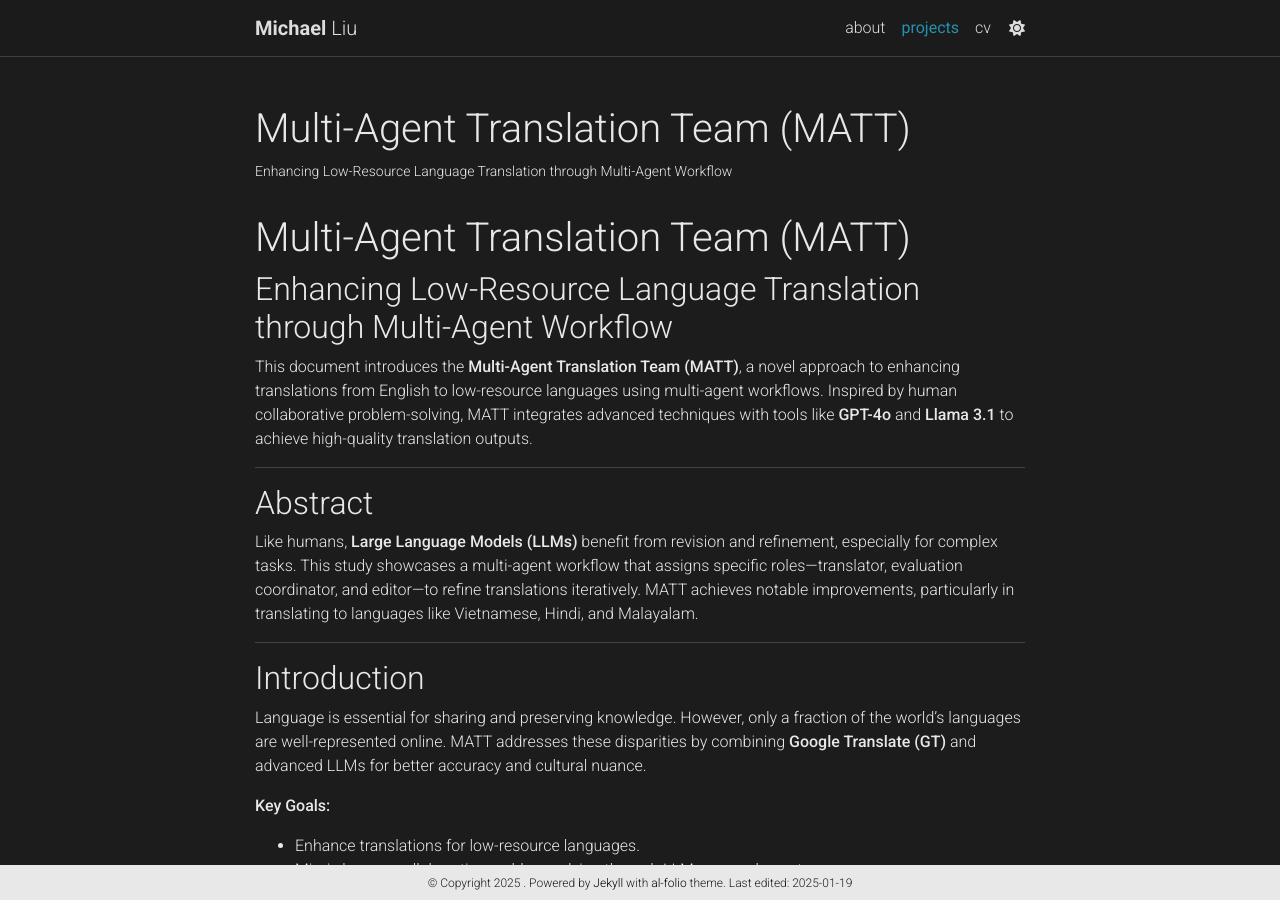
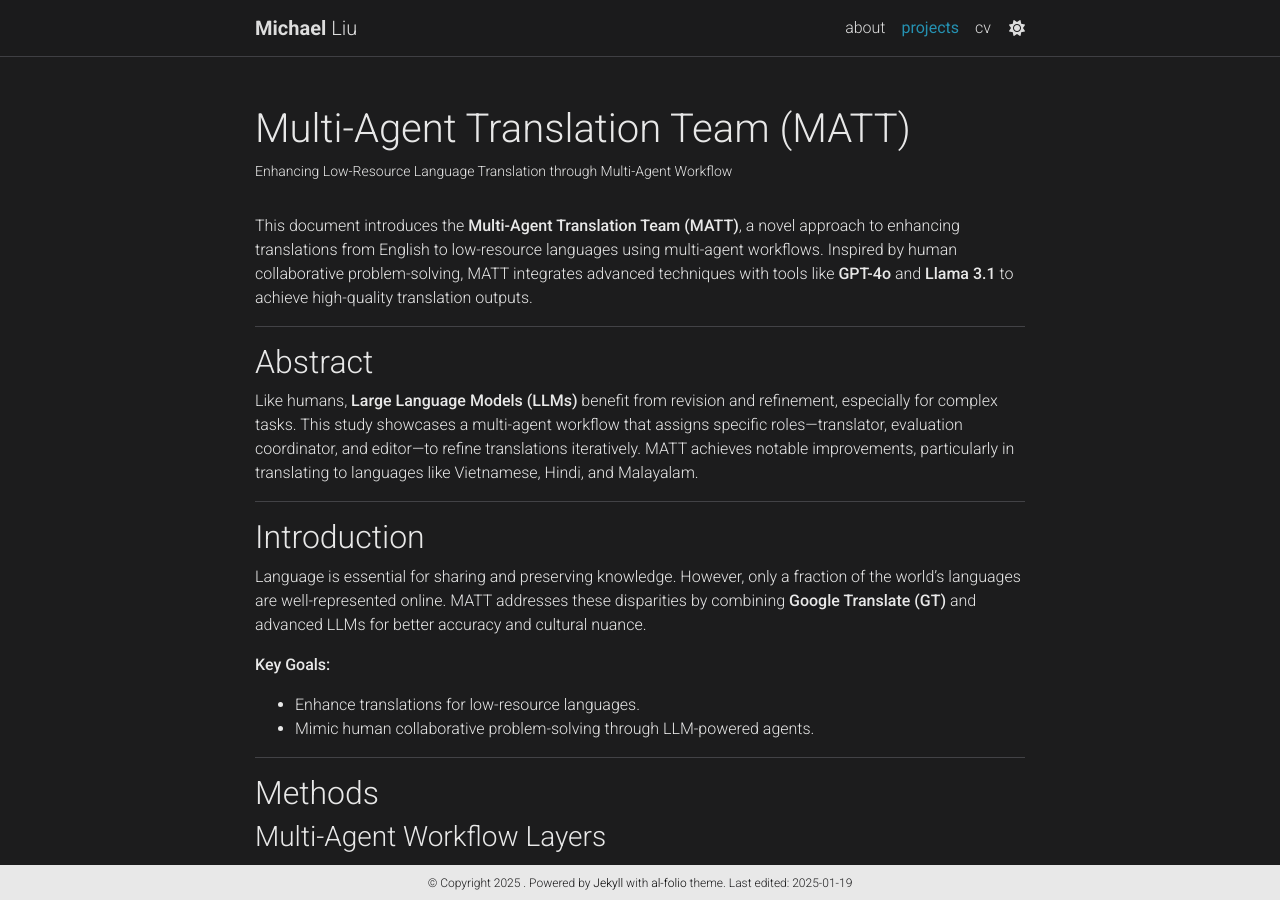
Before and after one commit to Michael-xliu/michael-xliu.github.com, a Jekyll site: the page built from _projects/Multi-Agent Translation Team (MATT).md, in a window 1280 px wide and 900 px high. Built offline with Jekyll 4.4.1, drawn with Linux system fonts in a browser that asks for light colours; comment, search, counter and statistics services are not loaded; a style sheet for code colours, icons or effects is not loaded.

Commit message:
update project

```diff
--- a/_projects/Multi-Agent Translation Team (MATT).md
+++ b/_projects/Multi-Agent Translation Team (MATT).md
@@ -7,9 +7,6 @@ importance: 1
 category: work
 ---
 
-# Multi-Agent Translation Team (MATT)
-
-## Enhancing Low-Resource Language Translation through Multi-Agent Workflow
 
 This document introduces the **Multi-Agent Translation Team (MATT)**, a novel approach to enhancing translations from English to low-resource languages using multi-agent workflows. Inspired by human collaborative problem-solving, MATT integrates advanced techniques with tools like **GPT-4o** and **Llama 3.1** to achieve high-quality translation outputs.
 
```
